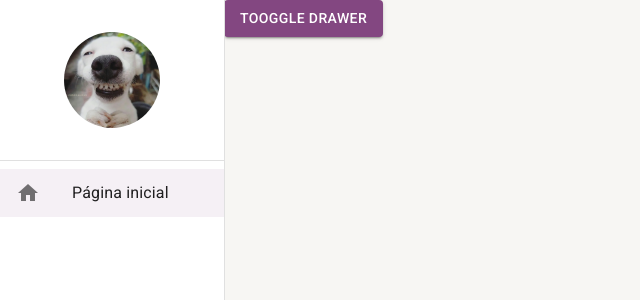
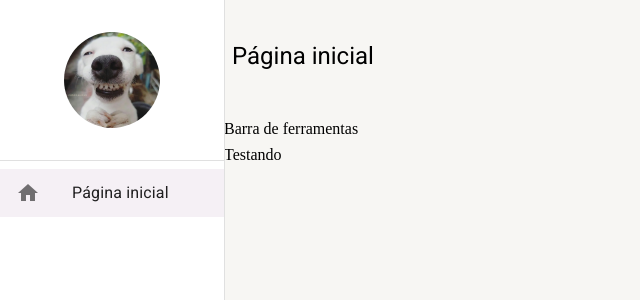
Before and after one commit to Emerson-lab/search-city-web-app, a React (Create React App) app: page /pagina-inicial in a window 1280 px wide. Shown: the top 300 px of the page, without its empty margins (0-640 px from the left). Built offline with nearby package versions, Linux system fonts and the light colour scheme.

Commit message:
Layout Page Base

```diff
--- /dev/null
+++ b/src/pages/dashboard/Dashboard.tsx
@@ -0,0 +1,10 @@
+import { LayoutBaseDePagina } from "../../shared/layouts"
+
+export const Dashboard = () => {
+  return (
+    <LayoutBaseDePagina titulo="Página inicial">
+      Testando
+    </LayoutBaseDePagina>
+
+  )
+}
--- a/src/pages/index.ts
+++ b/src/pages/index.ts
@@ -1 +1 @@
-export { };
+export * from './dashboard/Dashboard';
--- a/src/routes/index.tsx
+++ b/src/routes/index.tsx
@@ -1,10 +1,10 @@
-import { Button } from "@mui/material";
 import { useEffect } from 'react';
 import { Navigate, Route, Routes } from "react-router-dom";
+import { Dashboard } from "../pages";
 import { useDrawerContext } from "../shared/contexts";
 
 export const AppRoutes = () => {
-  const { toggleDrawerOpenContext, setDrawerOptions } = useDrawerContext();
+  const { setDrawerOptions } = useDrawerContext();
 
   useEffect(() => {
     setDrawerOptions([
@@ -21,13 +21,7 @@
       <Route
         path="/pagina-inicial"
         element={
-          <Button
-            variant="contained"
-            color="primary"
-            onClick={toggleDrawerOpenContext}
-          >
-            Tooggle Drawer
-          </Button>
+          <Dashboard />
         }
       />
       <Route path="*" element={<Navigate to="/pagina-inicial" />} />
--- /dev/null
+++ b/src/shared/layouts/LayoutBaseDePagina.tsx
@@ -0,0 +1,51 @@
+import { Icon, IconButton, Theme, Typography, useMediaQuery, useTheme } from "@mui/material";
+import { Box } from "@mui/system";
+import { useDrawerContext } from "../contexts";
+
+type ILayoutPageBaseProps = {
+  children: React.ReactNode;
+  titulo: string;
+}
+
+export const LayoutBaseDePagina = ({ children, titulo }: ILayoutPageBaseProps) => {
+  const isSmDown = useMediaQuery((theme: Theme) => theme.breakpoints.down('sm'));
+  const theme = useTheme();
+
+  const { toggleDrawerOpenContext } = useDrawerContext();
+
+  return (
+    <Box
+      height="100%"
+      display="flex"
+      flexDirection="column"
+      gap={1}
+    >
+      <Box
+        padding={1}
+        display="flex"
+        alignItems="center"
+        height={theme.spacing(12)}
+        gap={1}
+      >
+        {isSmDown ?
+          <IconButton onClick={toggleDrawerOpenContext}>
+            <Icon>menu</Icon>
+          </IconButton>
+          :
+          null}
+
+        <Typography variant="h5">
+          {titulo}
+        </Typography>
+      </Box>
+
+      <Box>
+        Barra de ferramentas
+      </Box>
+
+      <Box>
+        {children}
+      </Box>
+    </Box>
+  );
+}
--- a/src/shared/layouts/index.ts
+++ b/src/shared/layouts/index.ts
@@ -1 +1 @@
-export { };
+export * from './LayoutBaseDePagina';
```
